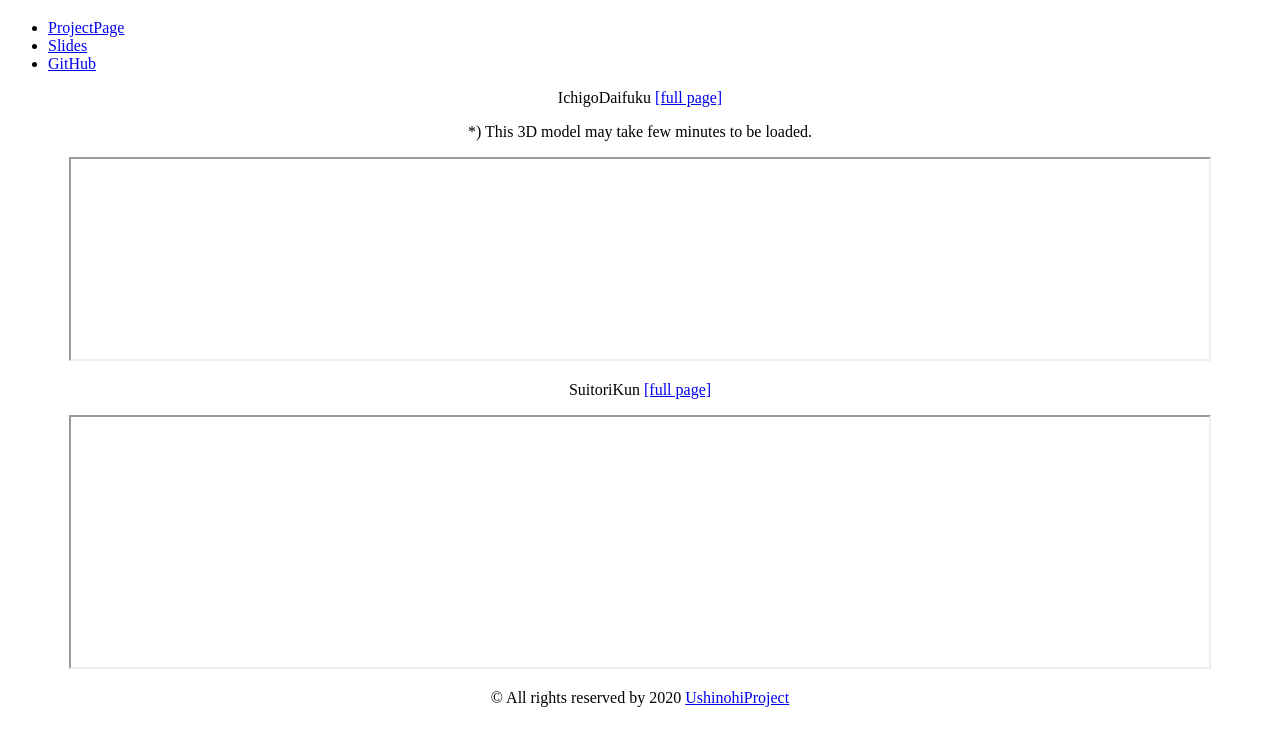
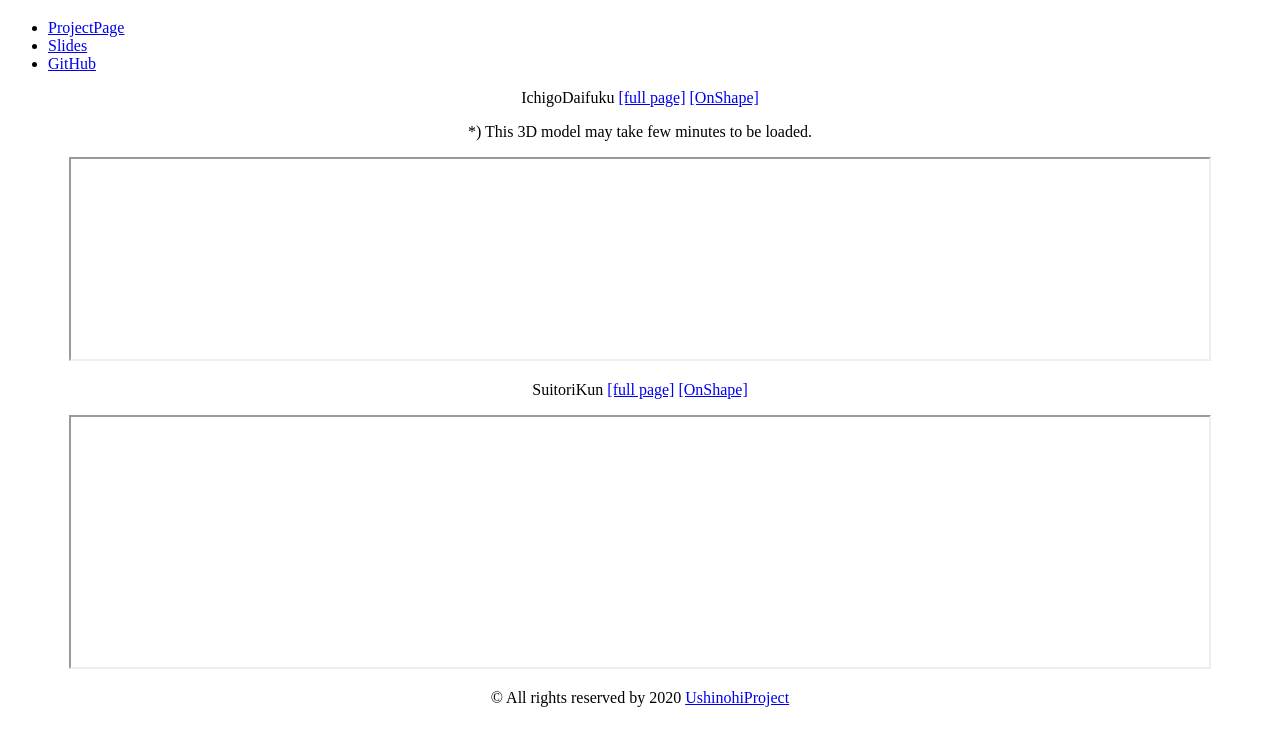
Before and after one commit to UshinohiProject/space_apps_challenge_2020, a plain HTML site: page index.html in a window 1280 px wide. Shown: the part 61-800 px from the top of the page. Drawn offline with Linux system fonts and the light colour scheme.

Commit message:
Add links to OnShape

```diff
--- a/index.html
+++ b/index.html
@@ -16,13 +16,13 @@
         </ul>
     </div>
     <div class="models">
-        <p>IchigoDaifuku <a href="ichigodaifuku.html" target=”_blank” rel=”noopener”>[full page]</a></p>
+        <p>IchigoDaifuku <a href="ichigodaifuku.html" target=”_blank” rel=”noopener”>[full page]</a> <a href="https://cad.onshape.com/documents/7122a8f8a29834a12734c31c/w/e50007fff20cbe220732fc11/e/1406edea074251a3efcf3f30">[OnShape]</a></p>
         <p>*) This 3D model may take few minutes to be loaded.</p>
         <iframe src="ichigodaifuku.html" target=”_blank” rel=”noopener” class="tree-d-model" width="90%" height="200vh">
         </iframe>
     </div>
     <div class="models">
-        <p>SuitoriKun <a href="suitorikun.html">[full page]</a></p>
+        <p>SuitoriKun <a href="suitorikun.html">[full page]</a> <a href="https://cad.onshape.com/documents/76abad6c9628e2ac7e8ec719/w/9089d79d2179af1e43e11ecf/e/5e4fce4b3f5ccbeffaaaa9c9">[OnShape]</a></p>
         <iframe src="suitorikun.html" class="three-d-model" width="90%" height="250vh">
         </iframe>
     </div>
```
